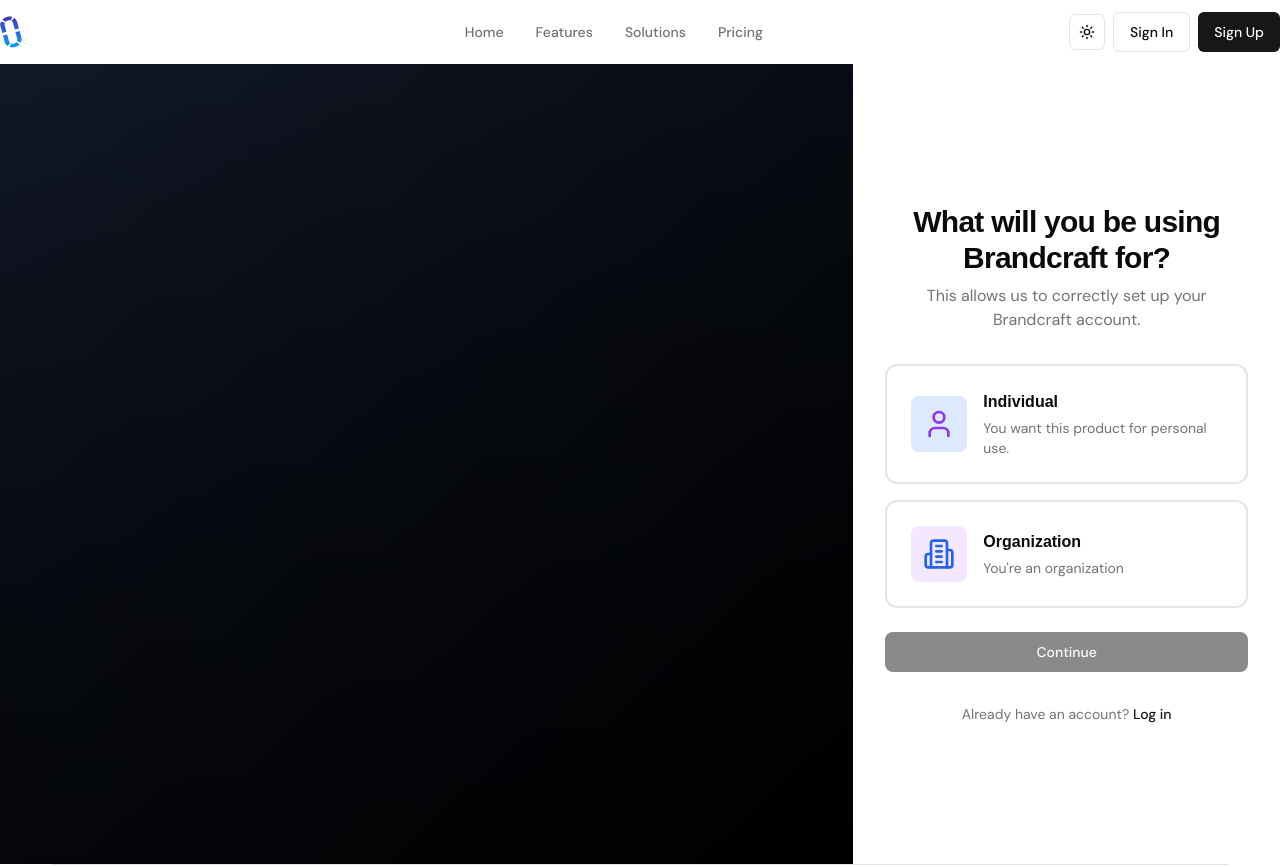
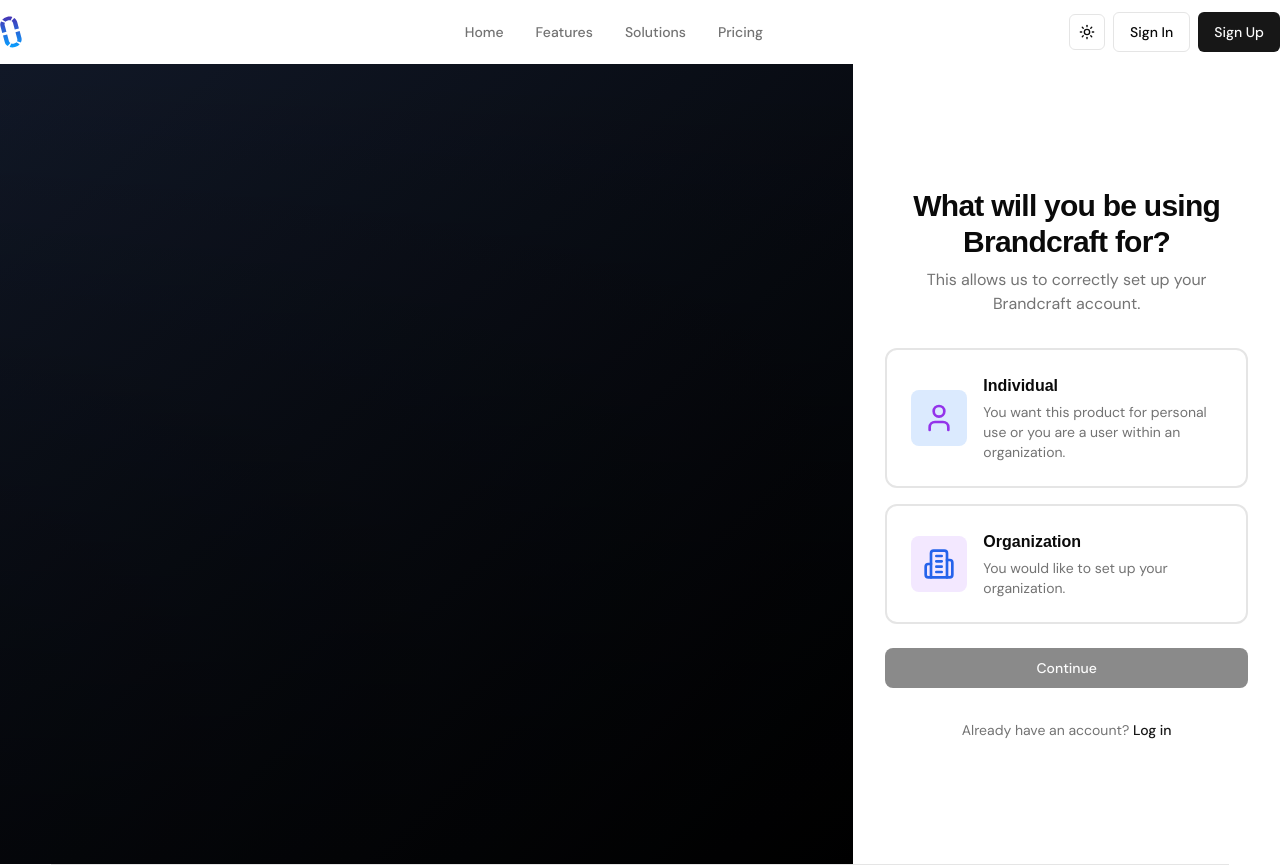
Before and after one commit to RealistKilla/brandcraft-web, a Next.js app: page /auth/signup in a window 1280 px wide. Shown: the top 867 px of the page. Built offline with nearby package versions, Linux system fonts and the light colour scheme; a web font is replaced by a local one.

Commit message:
Updated sign-up-flow.tsx

```diff
--- a/components/forms/sign-up-flow.tsx
+++ b/components/forms/sign-up-flow.tsx
@@ -155,7 +155,7 @@ export function SignUpFlow() {
                               <div className="flex-1">
                                 <h3 className="font-semibold">Individual</h3>
                                 <p className="text-sm text-muted-foreground mt-1">
-                                  You want this product for personal use.
+                                  You want this product for personal use or you are a user within an organization.
                                 </p>
                               </div>
                             </div>
@@ -177,7 +177,7 @@ export function SignUpFlow() {
                               <div className="flex-1">
                                 <h3 className="font-semibold">Organization</h3>
                                 <p className="text-sm text-muted-foreground mt-1">
-                                  You're an organization
+                                  You would like to set up your organization.
                                 </p>
                               </div>
                             </div>
```
